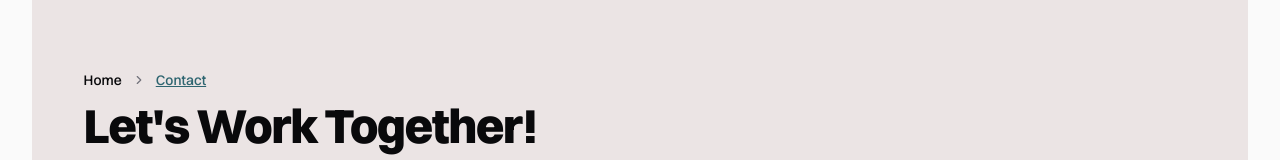
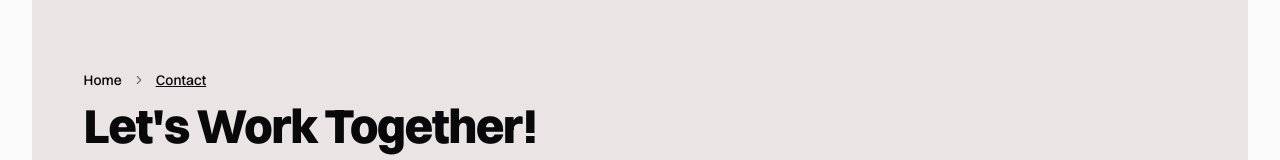
Before and after one commit to Justin-Bento/portfolio, a Next.js app: page /contact in a window 1280 px wide. Shown: the part 257-417 px from the top of the page. Built offline with nearby package versions, Linux system fonts and the light colour scheme; no server answers.

Commit message:
Improved contrast ratio by increasing colour saturation  on the breadcrumb.

```diff
--- a/app/(frontend)/contact/page.tsx
+++ b/app/(frontend)/contact/page.tsx
@@ -38,7 +38,7 @@ export default function page() {
                     <BreadcrumbItem>
                       <BreadcrumbLink
                         href="/Projects"
-                        className="font-medium text-primary underline dark:text-white"
+                        className="font-medium text-black underline dark:text-white"
                       >
                         Contact
                       </BreadcrumbLink>
```
